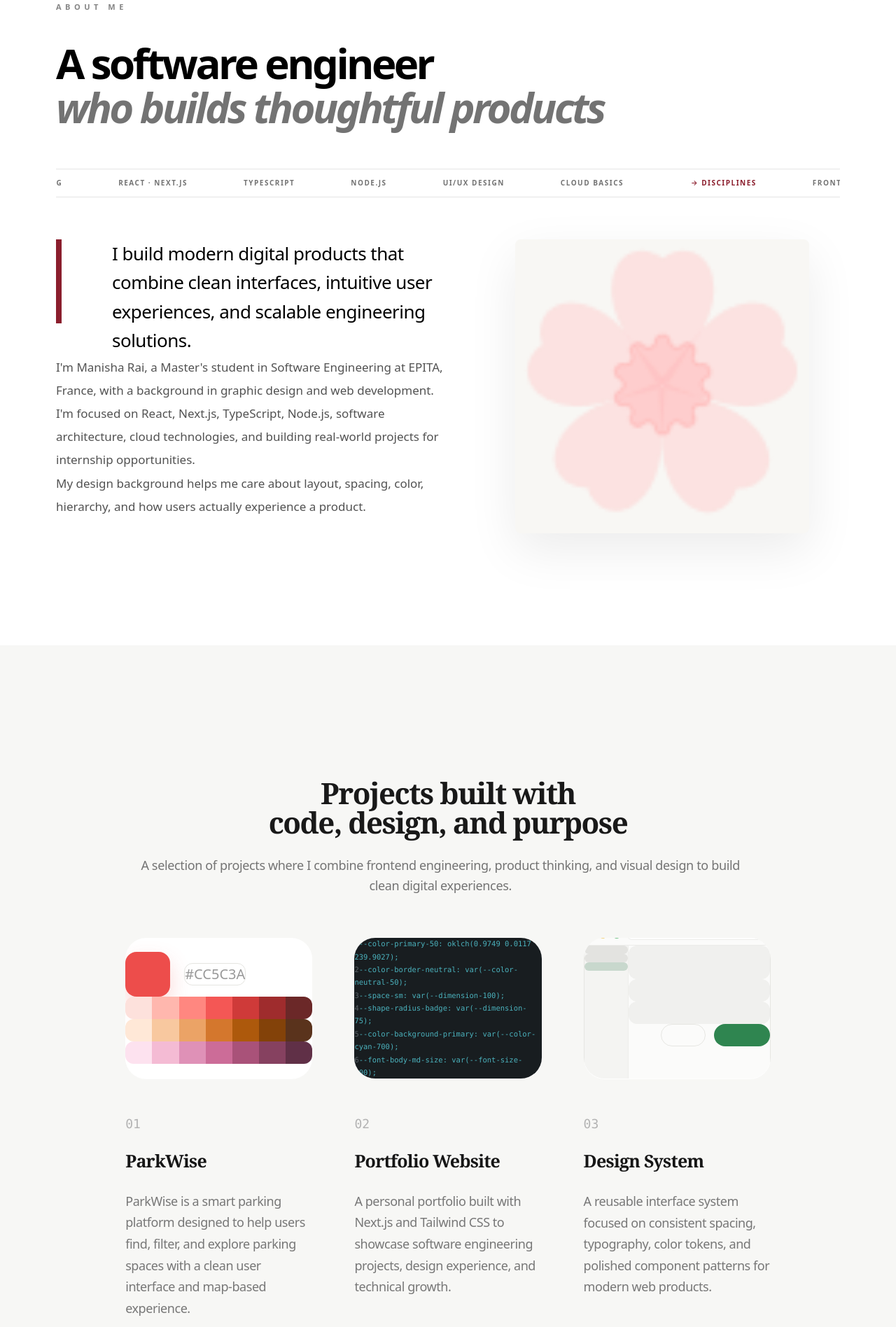
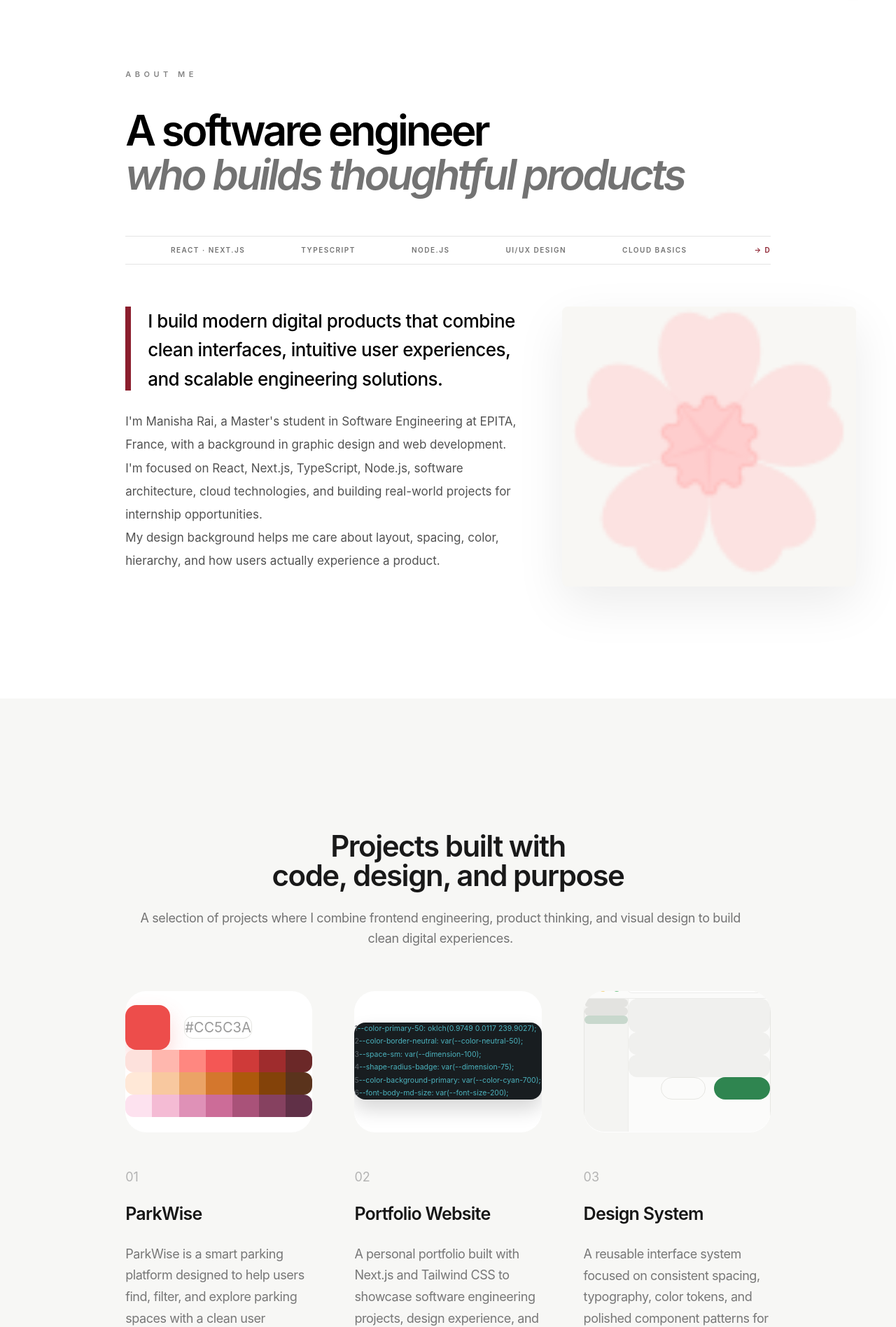
Before and after one commit to manisha666-star/portfolio, a Next.js app: page / in a window 1280 px wide. Shown: the part 798-2694 px from the top of the page at 70% size. Built offline with nearby package versions, Linux system fonts and the light colour scheme.

Commit message:
Made simple changes on various page, like font, alignment, size

```diff
--- a/src/app/globals.css
+++ b/src/app/globals.css
@@ -7,10 +7,11 @@
   --brand-maroon-dark: #5f1824;
   --brand-maroon-muted: #9b5261;
 
-  --font-heading: ui-sans-serif, system-ui, -apple-system, BlinkMacSystemFont,
-    "Segoe UI", sans-serif;
-  --font-body: ui-sans-serif, system-ui, -apple-system, BlinkMacSystemFont,
-    "Segoe UI", sans-serif;
+  --font-display: "SF Pro Display", "Avenir Next", "Inter Tight", Inter,
+    "Helvetica Neue", ui-sans-serif, system-ui, -apple-system,
+    BlinkMacSystemFont, "Segoe UI", sans-serif;
+  --font-heading: var(--font-display);
+  --font-body: var(--font-display);
 }
 
 @theme inline {
@@ -42,17 +43,15 @@ body {
 }
 
 .brand-font {
-  font-family: Georgia, "Times New Roman", Times, serif;
+  font-family: var(--font-display);
 }
 
 .display-font {
-  font-family: "SF Pro Display", "Avenir Next", "Inter Tight", Inter,
-    "Helvetica Neue", ui-sans-serif, system-ui, -apple-system,
-    BlinkMacSystemFont, "Segoe UI", sans-serif;
+  font-family: var(--font-display);
 }
 
 .editorial-font {
-  font-family: Georgia, "Times New Roman", Times, serif;
+  font-family: var(--font-display);
 }
 
 .floral-drift {
--- a/src/app/page.tsx
+++ b/src/app/page.tsx
@@ -2,9 +2,10 @@ import Navbar from "@/components/layout/Navbar";
 import FloralCluster from "@/components/sections/FloralCluster";
 import ScrollFade from "@/components/sections/ScrollFade";
 import About from "@/components/sections/About";
-import Skills from "@/components/sections/Skills";
 import Projects from "@/components/sections/Projects";
 import Design from "@/components/sections/Design";
+import Experience from "@/components/sections/Experience";
+import Contact from "@/components/sections/Contact";
 
 const skillTokens = [
   {
@@ -52,7 +53,7 @@ function SkillToken({
 }) {
   return (
     <div
-      className={`token-float absolute z-30 hidden items-center gap-3 rounded-full border border-black/5 bg-white/92 px-4 py-2 font-mono text-[13px] text-[#4e4e4e] shadow-[0_8px_24px_rgba(0,0,0,0.1)] backdrop-blur-sm xl:flex ${className}`}
+      className={`token-float display-font absolute z-30 hidden items-center gap-3 rounded-full border border-black/5 bg-white/92 px-4 py-2 text-[13px] text-[#4e4e4e] shadow-[0_8px_24px_rgba(0,0,0,0.1)] backdrop-blur-sm xl:flex ${className}`}
     >
       {prefix ? (
         <span className="font-sans text-[13px] font-bold text-[#171717]">
@@ -193,12 +194,16 @@ export default function Home() {
         </div>
       </section>
 
+      <div aria-hidden="true" className="h-12 sm:h-16 lg:h-24" />
+
       <About />
 
       <div aria-hidden="true" className="h-24 sm:h-32 lg:h-40" />
 
       <Projects />
       <Design />
+      <Experience />
+      <Contact />
     </main>
   );
 }
--- a/src/components/sections/About.tsx
+++ b/src/components/sections/About.tsx
@@ -11,8 +11,14 @@ const disciplines = [
 
 export default function About() {
   return (
-    <section id="about" className="bg-white py-32 text-[#111]">
-      <div className="relative left-1/2 w-[min(1180px,calc(100vw-160px))] -translate-x-1/2">
+    <section
+      id="about"
+      className="bg-white py-32 text-[#111]"
+      style={{
+        paddingInline: "clamp(48px, 14vw, 286px)",
+      }}
+    >
+      <div className="mx-auto w-full max-w-[1180px]">
         <div className="flex items-center gap-7">
           <p className="mb-10 text-[11px] font-semibold uppercase tracking-[0.5em] text-[#858585] sm:mb-12">
             ABOUT ME
@@ -28,8 +34,6 @@ export default function About() {
             who builds thoughtful products
           </span>
         </h2>
-
-
 
         <div
           className="mt-14 max-w-6xl overflow-hidden border-y border-neutral-200"
@@ -66,9 +70,9 @@ export default function About() {
 
         <div aria-hidden="true" style={{ height: "60px" }} />
 
-        <div className="grid items-start gap-24 lg:grid-cols-[560px_420px]">
+        <div className="grid items-start gap-16 lg:grid-cols-[560px_420px]">
           <div>
-            <div className="flex gap-18">
+            <div className="flex gap-6">
               <div className="mt-2 h-[120px] w-[8px] shrink-0 bg-[#8b1e2d]" />
 
               <p className="text-[26px] font-medium leading-[1.6] tracking-[-0.02em] text-black">
@@ -77,7 +81,7 @@ export default function About() {
               </p>
             </div>
 
-            <div className="mt-40 space-y-24 text-[17px] leading-[1.95] text-neutral-600">
+            <div className="mt-40 space-y-24 text-[17px] leading-[1.95] text-neutral-600" style={{ marginTop: "1.5rem" }}>
               <p>
                 I&apos;m Manisha Rai, a Master&apos;s student in Software
                 Engineering at EPITA, France, with a background in graphic
@@ -97,13 +101,13 @@ export default function About() {
             </div>
           </div>
 
-          <aside className="w-full">
-            <div className="relative min-h-[420px] overflow-hidden rounded-lg bg-[#f8f7f4] shadow-[0_24px_70px_rgba(0,0,0,0.08)]">
+          <aside className="w-full max-w-[500px] lg:justify-self-start">
+            <div className="relative min-h-[400px] overflow-hidden rounded-lg bg-[#f8f7f4] shadow-[0_24px_70px_rgba(0,0,0,0.08)]">
               <Image
                 src="/floral/flower-pink.png"
                 alt=""
                 fill
-                sizes="(max-width: 1024px) 100vw, 420px"
+                sizes="(max-width: 1024px) 100vw, 360px"
                 className="object-contain p-10"
               />
             </div>
--- /dev/null
+++ b/src/components/sections/Contact.tsx
@@ -0,0 +1,111 @@
+const links = [
+  {
+    label: "Email",
+    value: "manisharai20022@gmail.com",
+    href: "mailto:manisharai20022@gmail.com",
+  },
+  {
+    label: "LinkedIn",
+    value: "Connect with me",
+    href: "https://www.linkedin.com/in/manisha-rai-360418202/",
+  },
+  {
+    label: "GitHub",
+    value: "View my code",
+    href: "https://github.com/manisha666-star?tab=repositories",
+  },
+];
+
+export default function Contact() {
+  return (
+    <section
+      id="contact"
+      className="relative overflow-hidden bg-[#241316] text-white"
+    >
+      <div aria-hidden="true" className="h-2 w-full bg-[#8b1e2d]" />
+
+      <div
+        className="mx-auto flex min-h-[400px] w-full max-w-[1510px] flex-col justify-between"
+        style={{
+          paddingInline: "clamp(48px, 8vw, 96px)",
+          paddingBlock: "96px 72px",
+        }}
+      >
+        <div className="grid gap-20 lg:grid-cols-[0.85fr_1.15fr] lg:items-start">
+          <div>
+            <a href="#home" className="inline-flex items-center gap-4">
+              <span aria-hidden="true" className="flex h-8 w-10 items-end gap-1">
+                <span className="h-8 w-[17px] rounded-t-full bg-[#8b1e2d]" />
+                <span className="h-8 w-[17px] rounded-t-full bg-[#8b1e2d]" />
+              </span>
+              <span className="display-font text-[29px] font-light leading-none tracking-[-0.04em] text-white">
+                Manisha
+              </span>
+            </a>
+
+            <p className="display-font mt-10 max-w-[430px] text-[clamp(15px,0.95vw,19px)] font-thin leading-[1.7] text-white/58">
+              Frontend-focused software engineer with a designer&apos;s eye,
+              building clean interfaces and meaningful digital products.
+            </p>
+          </div>
+
+          <div className="grid gap-10 sm:grid-cols-2 lg:pt-20">
+            <div>
+              <p className="display-font text-[clamp(18px,1vw,21px)] font-light leading-none tracking-[-0.02em] text-white/88">
+                Contact
+              </p>
+              <a
+                href={links[0].href}
+                className="display-font mt-6 block break-words text-[clamp(16px,0.95vw,20px)] font-thin leading-[1.6] text-white/55 transition hover:text-[#f3d7dc]"
+              >
+                {links[0].value}
+              </a>
+            </div>
+
+            <div>
+              <p className="display-font text-[clamp(18px,1vw,21px)] font-light leading-none tracking-[-0.02em] text-white/88">
+                Location
+              </p>
+              <p className="display-font mt-6 text-[clamp(16px,0.95vw,20px)] font-thin leading-[1.6] text-white/55">
+                Paris, France
+              </p>
+            </div>
+
+            <div className="sm:col-span-2">
+              <p className="display-font text-[clamp(18px,1vw,21px)] font-light leading-none tracking-[-0.02em] text-white/88">
+                Elsewhere
+              </p>
+              <div className="mt-6 flex flex-wrap gap-x-8 gap-y-3">
+                {links.slice(1).map((link) => (
+                  <a
+                    key={link.label}
+                    href={link.href}
+                    className="display-font text-[clamp(16px,0.95vw,20px)] font-thin leading-[1.6] text-white/55 transition hover:text-[#f3d7dc]"
+                  >
+                    {link.label} ↗
+                  </a>
+                ))}
+              </div>
+            </div>
+          </div>
+        </div>
+
+        <div className="display-font flex flex-col gap-8 pt-24 text-[clamp(14px,0.82vw,17px)] font-thin leading-[1.6] text-white/45 md:flex-row md:items-center md:justify-between">
+          <p>Copyright © 2026 Manisha Rai. All rights reserved.</p>
+
+          <div className="flex flex-wrap gap-8">
+            <a href="#projects" className="transition hover:text-white">
+              Projects
+            </a>
+            <a href="#design" className="transition hover:text-white">
+              Design
+            </a>
+            <a href="#experience" className="transition hover:text-white">
+              Experience
+            </a>
+          </div>
+        </div>
+      </div>
+    </section>
+  );
+}
--- /dev/null
+++ b/src/components/sections/Experience.tsx
@@ -0,0 +1,91 @@
+const experiences = [
+  {
+    year: "2024 — Present",
+    role: "MSc Software Engineering",
+    company: "EPITA, France",
+    description:
+      "Studying software architecture, cloud technologies, full-stack development, and modern engineering practices while building real-world software projects.",
+  },
+  {
+    year: "2023 — 2024",
+    role: "Graphic Designer",
+    company: "GEMS School",
+    description:
+      "Designed yearbooks, prospectuses, event branding, social media campaigns, certificates, banners, and print materials for school-wide communication and marketing.",
+  },
+  {
+    year: "2020 — 2021",
+    role: "Web Developer",
+    company: "RepoCorp Pvt. Ltd.",
+    description:
+      "Developed responsive websites and web applications, collaborated with clients, managed databases, and delivered projects using modern web technologies.",
+  },
+];
+
+export default function Experience() {
+  return (
+    <section
+      id="experience"
+      className="overflow-hidden bg-white text-[#111]"
+      style={{
+        paddingInline: "clamp(48px, 14vw, 286px)",
+        paddingBlock: "190px 220px",
+      }}
+    >
+      <div className="mx-auto w-full max-w-[1510px]">
+        {/* Header */}
+        <div className="mx-auto max-w-[980px] text-center">
+          <p className="mb-8 text-[11px] font-semibold uppercase tracking-[0.5em] text-[#858585]">
+            EXPERIENCE
+          </p>
+
+          <h2 className="editorial-font text-[clamp(42px,3.25vw,64px)] font-semibold leading-[1.02] tracking-[-0.035em] text-[#191919]">
+            A journey through design,
+            <br />
+            development, and engineering.
+          </h2>
+
+          <p
+            className="mx-auto max-w-[900px] text-[clamp(18px,1.25vw,25px)] leading-[1.6] tracking-[-0.02em] text-[#747474]"
+            style={{ marginTop: "25px" }}
+          >
+            Building products, solving problems, and growing through
+            professional experience, education, and real-world projects.
+          </p>
+        </div>
+
+        {/* Experience List */}
+        <div className="border-t border-neutral-200" style={{ marginTop: "96px" }}>
+          {experiences.map((item) => (
+            <div
+              key={item.role}
+              className="grid gap-10 border-b border-neutral-200 py-16 md:grid-cols-[minmax(180px,0.35fr)_minmax(0,1fr)] lg:py-20"
+            >
+              {/* Year */}
+              <div>
+                <p className="text-[14px] font-semibold tracking-[0.18em] text-[#8b1e2d] uppercase">
+                  {item.year}
+                </p>
+              </div>
+
+              {/* Content */}
+              <div className="max-w-[860px]">
+                <h3 className="editorial-font text-[clamp(28px,1.8vw,36px)] font-semibold leading-[1.05] tracking-[-0.03em] text-[#161616]">
+                  {item.role}
+                </h3>
+
+                <p className="mt-5 text-[16px] font-medium text-neutral-500">
+                  {item.company}
+                </p>
+
+                <p className="mt-8 text-[clamp(17px,1vw,20px)] leading-[1.8] tracking-[-0.02em] text-[#747474]">
+                  {item.description}
+                </p>
+              </div>
+            </div>
+          ))}
+        </div>
+      </div>
+    </section>
+  );
+}
--- a/src/components/sections/Projects.tsx
+++ b/src/components/sections/Projects.tsx
@@ -42,7 +42,7 @@ function ProjectPreview({ index }: { index: number }) {
           ].map((line, lineIndex) => (
             <div
               key={line}
-              className="font-mono text-[clamp(10px,0.82vw,14px)] leading-[1.75] text-[#4bb2bd]"
+              className="display-font text-[clamp(10px,0.82vw,14px)] leading-[1.75] text-[#4bb2bd]"
             >
               <span className="mr-5 text-[#596166]">{lineIndex + 1}</span>
               {line}
@@ -123,7 +123,7 @@ export default function Projects() {
 
               {/* Text */}
               <div style={{ marginTop: "56px" }}>
-                <p className="font-mono text-[18px] leading-none text-[#b3b3b3]">
+                <p className="display-font text-[18px] leading-none text-[#b3b3b3]">
                   {String(index + 1).padStart(2, "0")}
                 </p>
 
```
